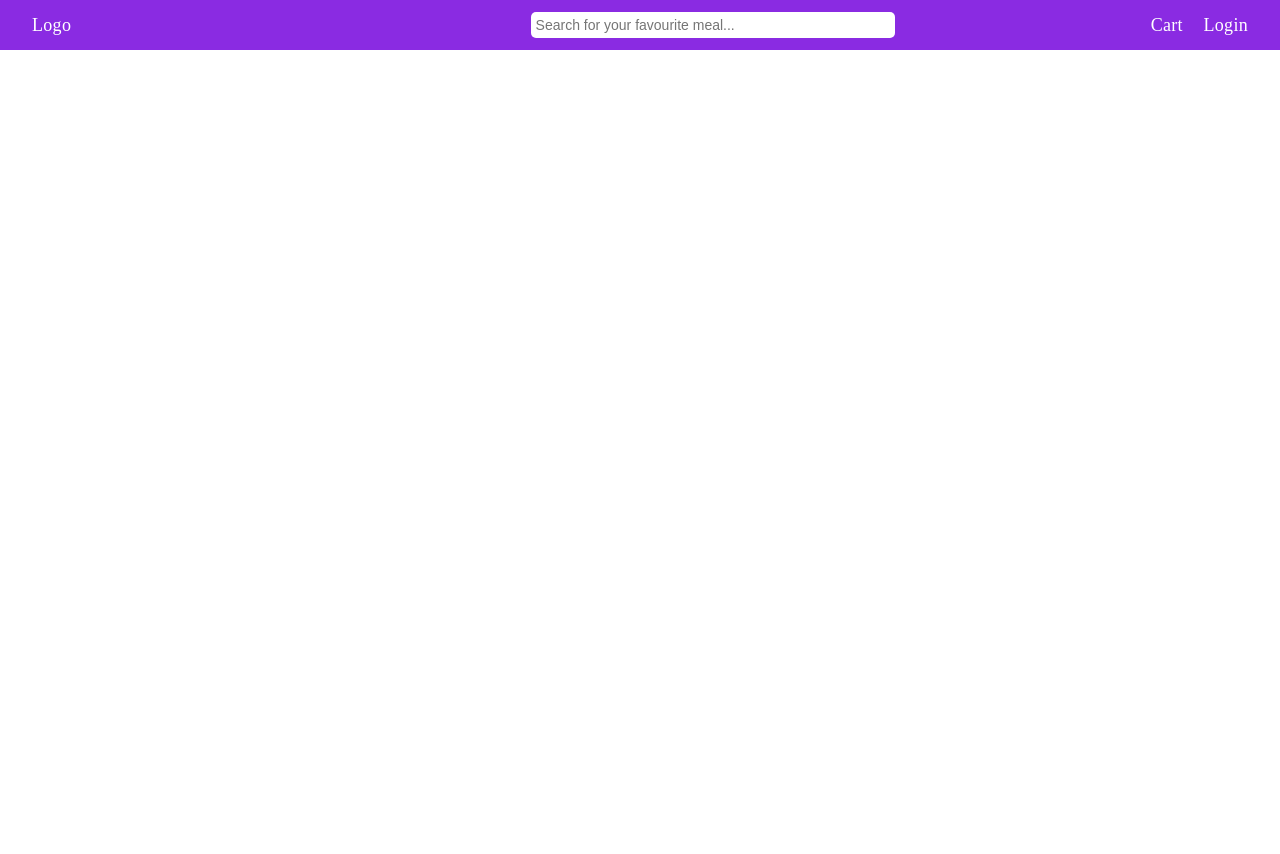
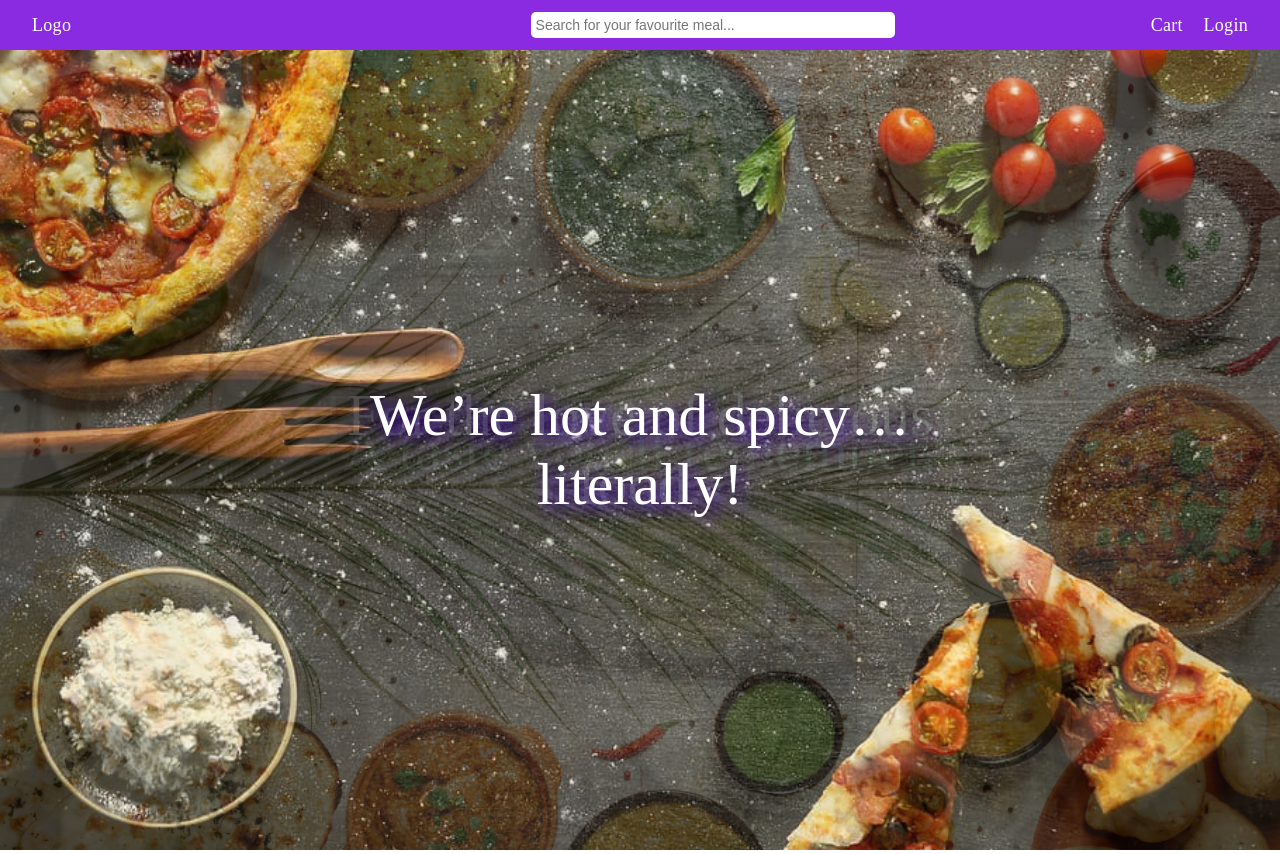
Before and after one commit to RanjanPriya12/jQuery-Practice, a plain HTML site: page index.html in a window 1280 px wide. Before the commit the page ends 800 px from the top, so only its background shows below. Drawn offline with Linux system fonts and the light colour scheme.

Commit message:
slider implement

```diff
--- a/index.html
+++ b/index.html
@@ -6,6 +6,7 @@
     <title>Hunger</title>
     <link rel="stylesheet" href="./style/global.css">
     <link rel="stylesheet" href="./style/navbar.css">
+    <link rel="stylesheet" href="./style/slider.css">
 </head>
 <body>
     <header class="navContainer">
@@ -24,30 +25,30 @@
             </ul>
         </nav>
     </header>
-    <main>
-        <ul class="slider">
+        <ul id="slider">
             <li>
-                <img src="" alt="">
-                <div></div>
+                <img src="./images/photo-2.jpg" alt="image">
+                <div class="centered">Your belly knows best.</div>
             </li>
             <li>
-                <img src="" alt="">
-                <div></div>
+                <img src="./images/photo-3.jpg" alt="image">
+                <div class="centered">Burgers! Because no great story started with salad.</div>
             </li>
             <li>
-                <img src="" alt="">
-                <div></div>
+                <img src="./images/photo-4.jpeg" alt="image">
+                <div class="centered">A taste you’ll remember.</div>
             </li>
             <li>
-                <img src="" alt="">
-                <div></div>
+                <img src="./images/food-1.jpg" alt="image">
+                <div class="centered">For the love of delicious food.</div>
             </li>
             <li>
-                <img src="" alt="">
-                <div></div>
+                <img src="./images/photo-5.jpg" alt="image">
+                <div class="centered">We’re hot and spicy… literally!</div>
             </li>
-        </li>
-    </main>
+        </ul>
+
    <script src="./Jquery/jQuery.3.7.js"></script>
+   <script src="./Jquery//slider.js"></script>
 </body>
 </html>
--- a/style/navbar.css
+++ b/style/navbar.css
@@ -6,6 +6,7 @@
     position: fixed;
     display: flex;
     align-items: center;
+    z-index: 1;
 }
 .navbar{
     display: flex;
--- /dev/null
+++ b/style/slider.css
@@ -0,0 +1,29 @@
+#slider {
+  width: 100%;
+  margin: 50px auto;
+  position: relative;
+}
+#slider > li {
+  width: 100%;
+  height: 100vh;
+  position: absolute;
+  text-align: center;
+  list-style: none;
+}
+#slider li img {
+  width: 100%;
+  height: 100%;
+  object-fit: cover;
+  z-index: 0;
+  opacity: 0.7;
+}
+.centered {
+  position: absolute;
+  top: 50%;
+  left: 50%;
+  transform: translate(-50%,-50%);
+  color: white;
+  font-size: 60px;
+  text-align: center;
+  text-shadow: 5px 5px 15px rgb(66, 11, 169);
+}
```
Also changed, not shown: Jquery/slider.js (added, +13 -0 lines).
